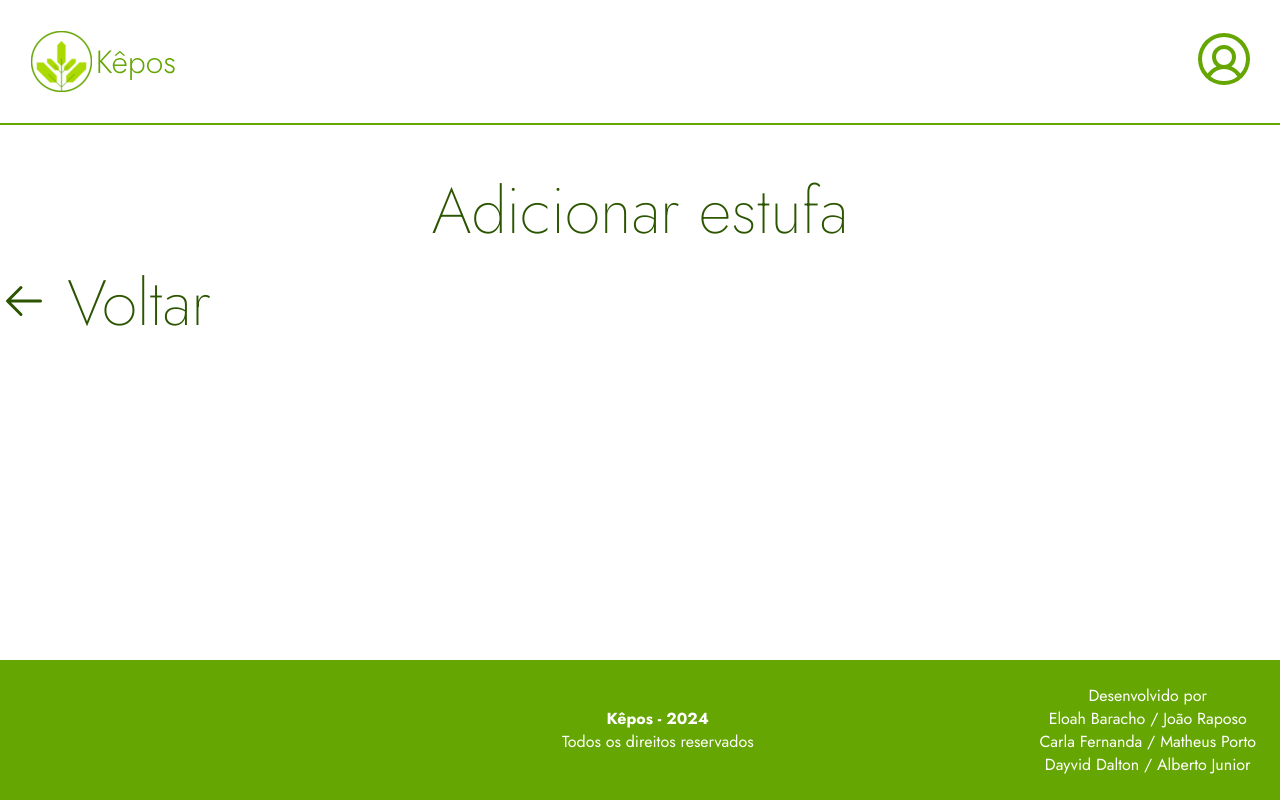
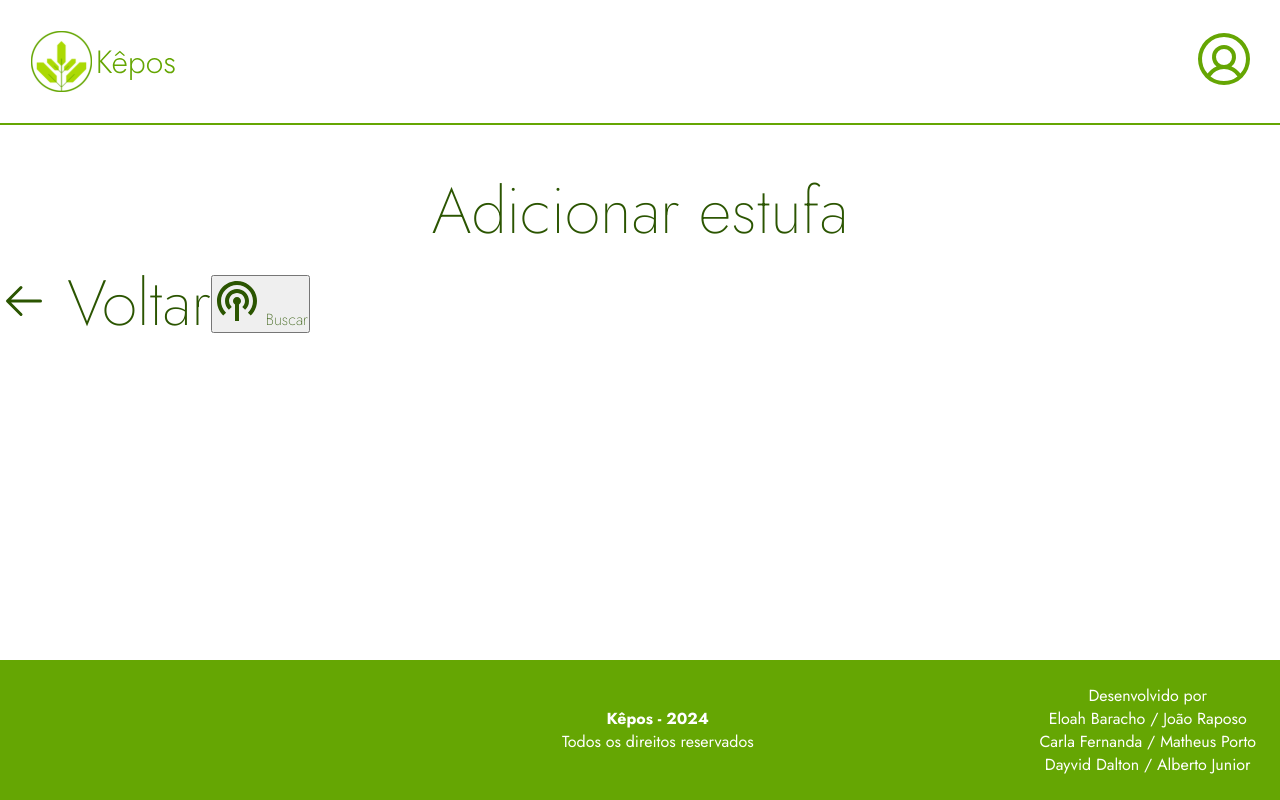
Before and after one commit to Project-Kepos/kepos-front-end, a React (Vite) app: page /dashboard/my-account in a window 1280 px wide. Built offline with nearby package versions, Linux system fonts and the light colour scheme; sample sign-in values are in the browser's storage.

Commit message:
Adicionando botão buscar

```diff
--- a/src/pages/my-account/index.jsx
+++ b/src/pages/my-account/index.jsx
@@ -1,6 +1,7 @@
 import { Header } from '@components/header'
 import { Footer } from '@components/footer'
 import { PiArrowLeft } from 'react-icons/pi'
+import { MdPodcasts } from 'react-icons/md'
 import styles from './styles.module.css'
 import { Link } from 'react-router-dom'
 
@@ -16,6 +17,11 @@ return (
             <Link to='/dashboard' className={styles.btnVoltar}>
                <PiArrowLeft size={48}/> Voltar
             </Link>
+
+            <button className={styles.btnBuscar}>
+               <MdPodcasts size={48}/> Buscar
+            </button>
+
         </div>
 
 )
--- a/src/pages/my-account/styles.module.css
+++ b/src/pages/my-account/styles.module.css
@@ -12,3 +12,11 @@
   text-align: center;
   text-decoration: none;
 }
+
+.btnBuscar{
+  color: var(--green-600);
+  font-weight: 200;
+  font-size: 1rem;
+  text-align: center;
+  text-decoration: none;
+}
```
